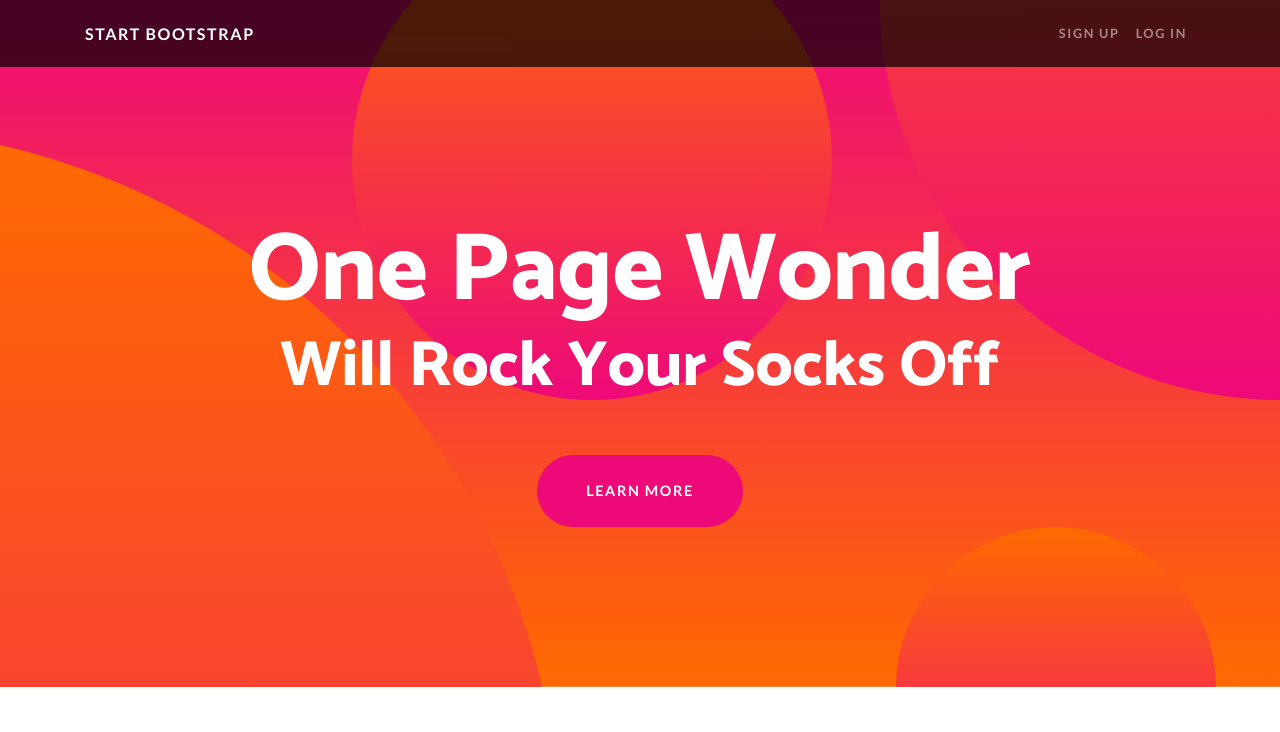
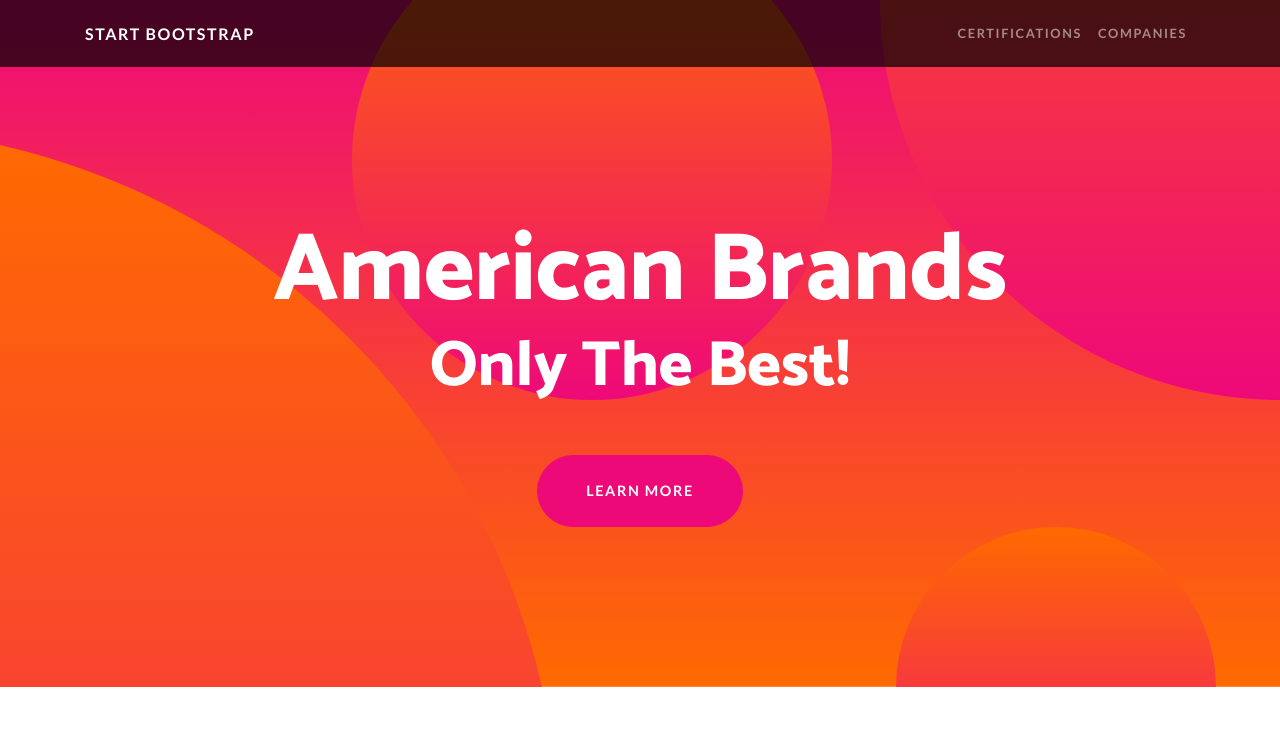
Before and after one commit to Dagon-R/Dagon-R.github.io, a website: page American/index.html in a window 1280 px wide. Shown: the top 732 px of the page. Drawn offline with Linux system fonts and the light colour scheme.

```diff
--- a/American/index.html
+++ b/American/index.html
@@ -34,10 +34,10 @@
       <div class="collapse navbar-collapse" id="navbarResponsive">
         <ul class="navbar-nav ml-auto">
           <li class="nav-item">
-            <a class="nav-link" href="#">Sign Up</a>
+            <a class="nav-link" href="#">Certifications</a>
           </li>
           <li class="nav-item">
-            <a class="nav-link" href="#">Log In</a>
+            <a class="nav-link" href="#">Companies</a>
           </li>
         </ul>
       </div>
@@ -47,8 +47,8 @@
   <header class="masthead text-center text-white">
     <div class="masthead-content">
       <div class="container">
-        <h1 class="masthead-heading mb-0">One Page Wonder</h1>
-        <h2 class="masthead-subheading mb-0">Will Rock Your Socks Off</h2>
+        <h1 class="masthead-heading mb-0">American Brands</h1>
+        <h2 class="masthead-subheading mb-0">Only The Best!</h2>
         <a href="#" class="btn btn-primary btn-xl rounded-pill mt-5">Learn More</a>
       </div>
     </div>
```
